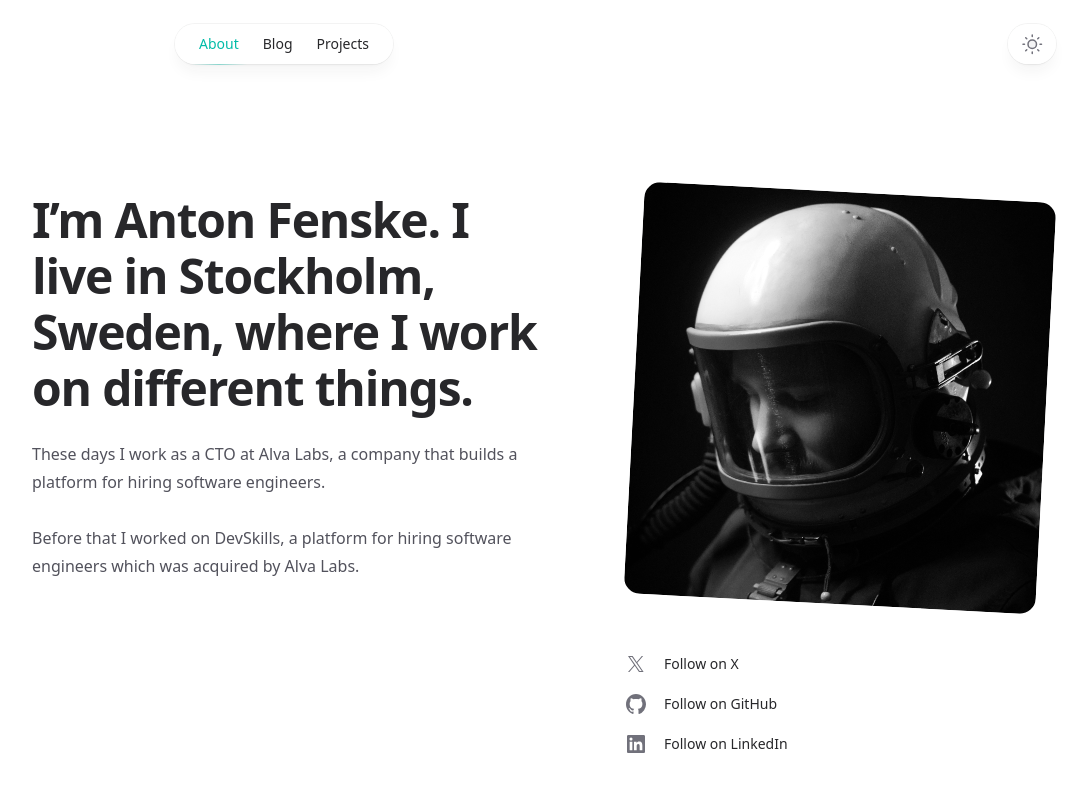
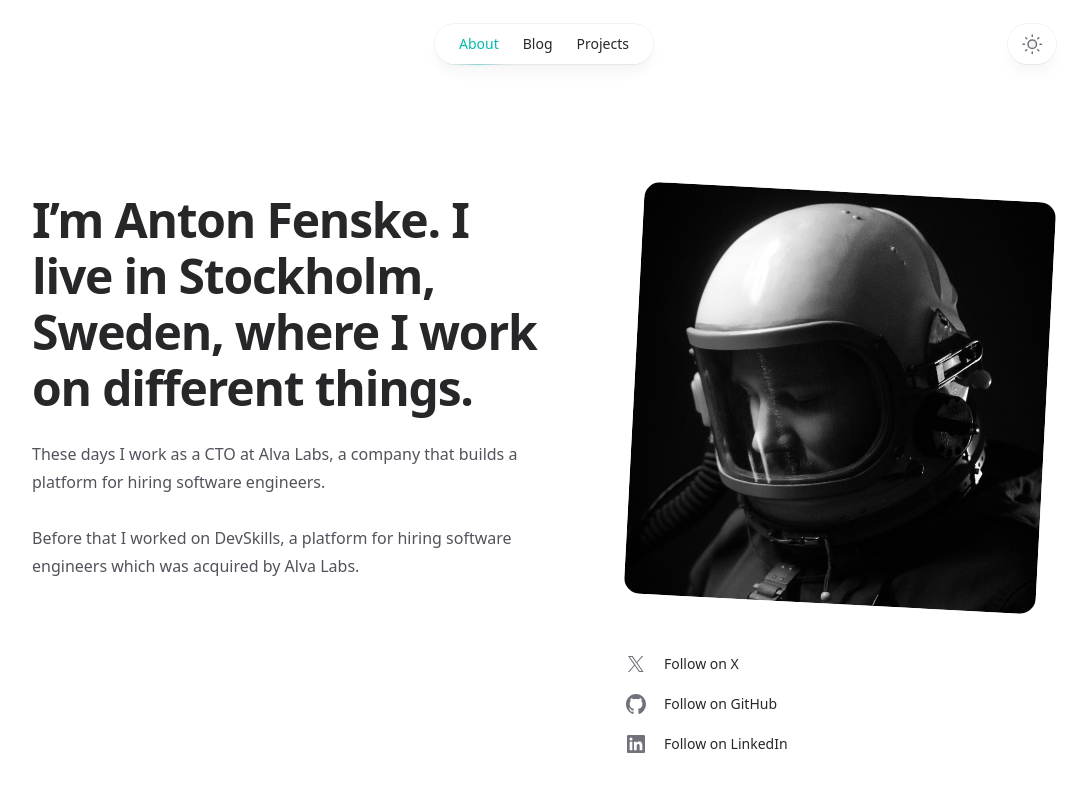
Before and after one commit to fenske/antonfenske-dot-com, a Next.js app: page /about in a window 1280 px wide. Shown: the top 800 px of the page, without its empty margins (96-1183 px from the left). Built offline with nearby package versions, Linux system fonts and the light colour scheme.

Commit message:
Update layout metadata and refactor header component: Changed the site title and description to reflect the new author name, and improved the header layout for better responsiveness and alignment of navigation elements.

```diff
--- a/src/app/layout.tsx
+++ b/src/app/layout.tsx
@@ -7,9 +7,9 @@ import '@/styles/tailwind.css'
 
 export const metadata: Metadata = {
   title: {
-    template: '%s - Spencer Sharp',
+    template: '%s - Anton Fenske',
     default:
-      'Spencer Sharp - Software designer, founder, and amateur astronaut',
+      'Anton Fenske - Software designer, founder, and amateur astronaut',
   },
   description:
     'I’m Spencer, a software designer and entrepreneur based in New York City. I’m the founder and CEO of Planetaria, where we develop technologies that empower regular people to explore space on their own terms.',
--- a/src/components/Header.tsx
+++ b/src/components/Header.tsx
@@ -398,15 +398,11 @@ export function Header() {
                 'var(--header-inner-position)' as React.CSSProperties['position'],
             }}
           >
-            <div className="relative flex gap-4">
-              <div className="flex flex-1 justify-end md:justify-center">
-                <MobileNavigation className="pointer-events-auto md:hidden" />
-                <DesktopNavigation className="pointer-events-auto hidden md:block" />
-              </div>
-              <div className="flex justify-end md:flex-1">
-                <div className="pointer-events-auto">
-                  <ThemeToggle />
-                </div>
+            <div className="relative flex justify-between items-center md:justify-center">
+              <MobileNavigation className="pointer-events-auto md:hidden" />
+              <DesktopNavigation className="pointer-events-auto hidden md:block" />
+              <div className="pointer-events-auto md:absolute md:right-0 md:top-0">
+                <ThemeToggle />
               </div>
             </div>
           </Container>
```
